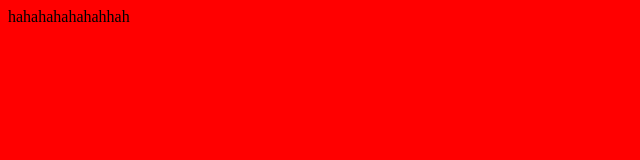
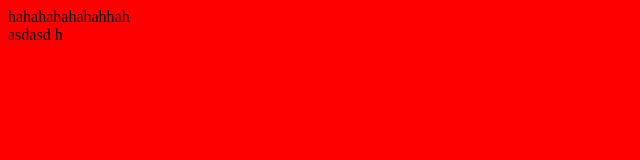
Before and after one commit to doc-cai/interesting, a plain HTML site: page index.html in a window 1280 px wide. Shown: the full height of the page, 0-640 px from the left. Drawn offline with Linux system fonts and the light colour scheme.

Commit message:
Update index.html

```diff
--- a/index.html
+++ b/index.html
@@ -14,6 +14,7 @@
 
 <body>
     <div>hahahahahahahhah</div>
+    <div>asdasd h</div>
     <script>
         var arr = [];
         for (var i = 0; i < 2; i++) {
```
